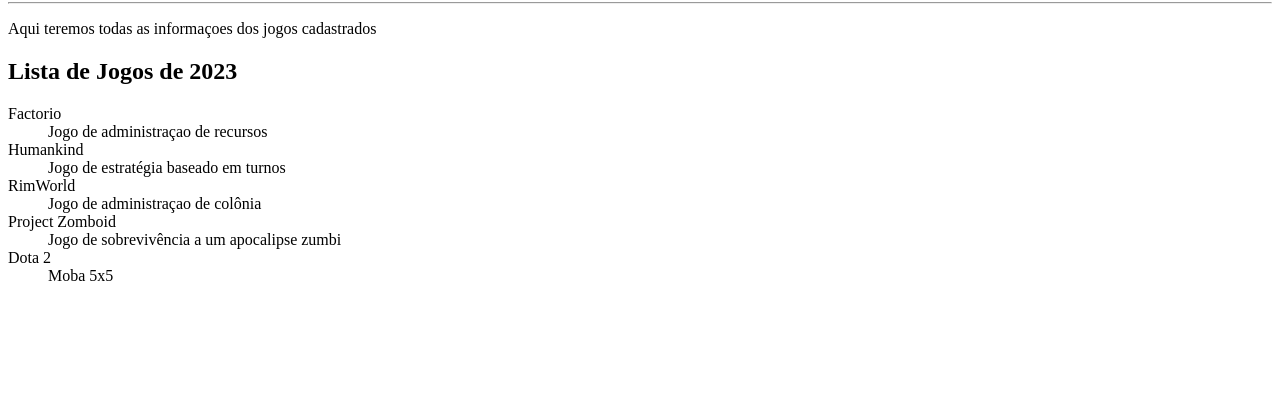
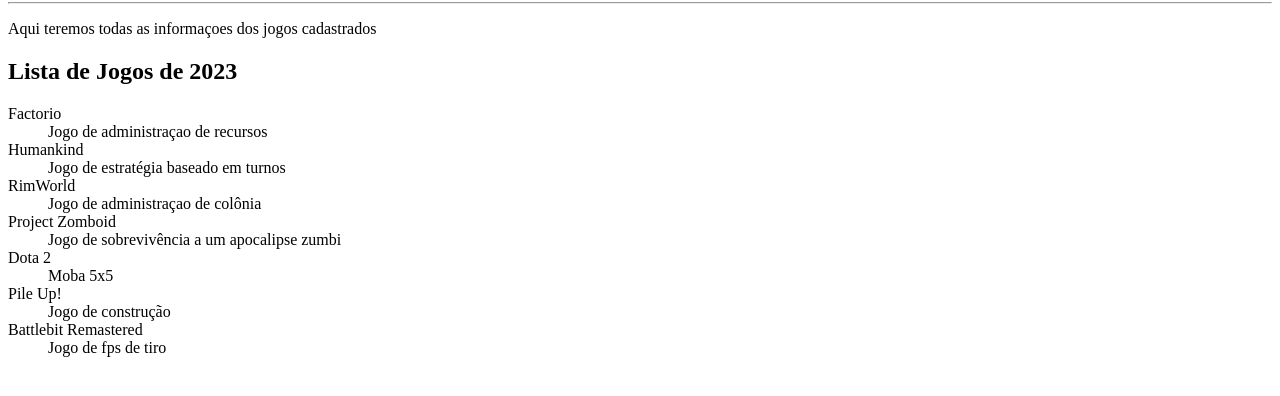
Before and after one commit to alexbelchior/estudos-git, a plain HTML site: page index.html in a window 1280 px wide. Shown: the part 78-474 px from the top of the page. Drawn offline with Linux system fonts and the light colour scheme.

Commit message:
Atualizando lista de jogos de 2023

```diff
--- a/index.html
+++ b/index.html
@@ -25,6 +25,12 @@
 
         <dt>Dota 2</dt>
         <dd>Moba 5x5</dd>
+
+        <dt>Pile Up!</dt>
+        <dd>Jogo de construção</dd>
+
+        <dt>Battlebit Remastered</dt>
+        <dd>Jogo de fps de tiro</dd>
     </dl>
     <script src="app.js"></script>
 </body>
```
